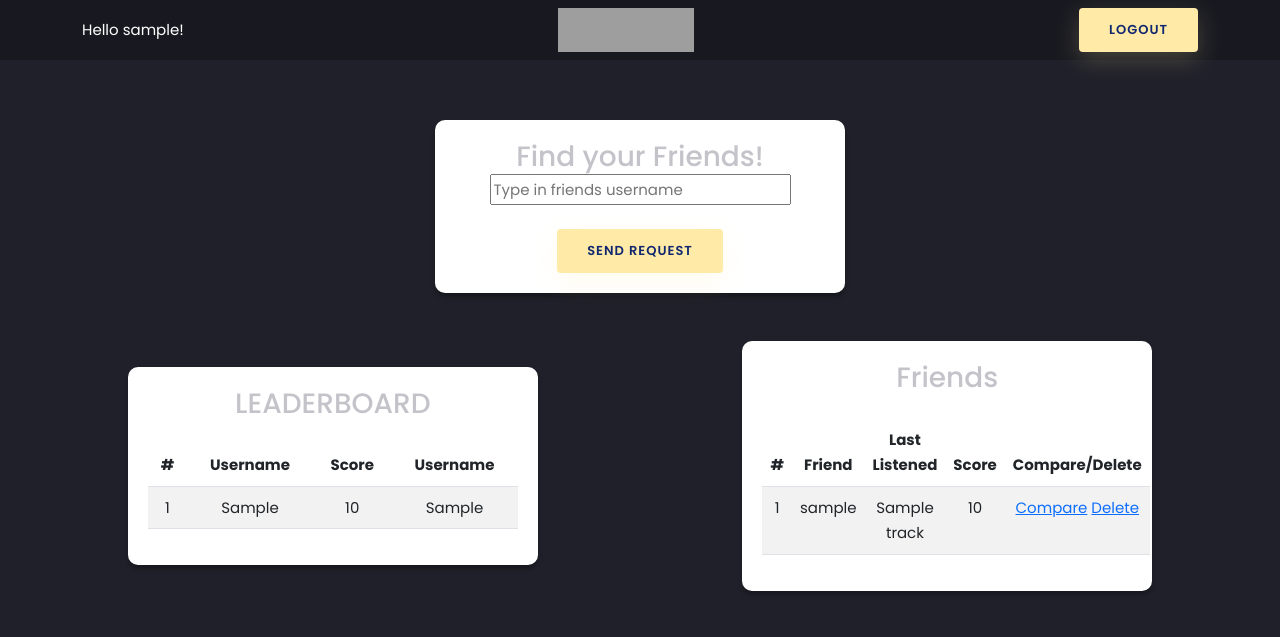
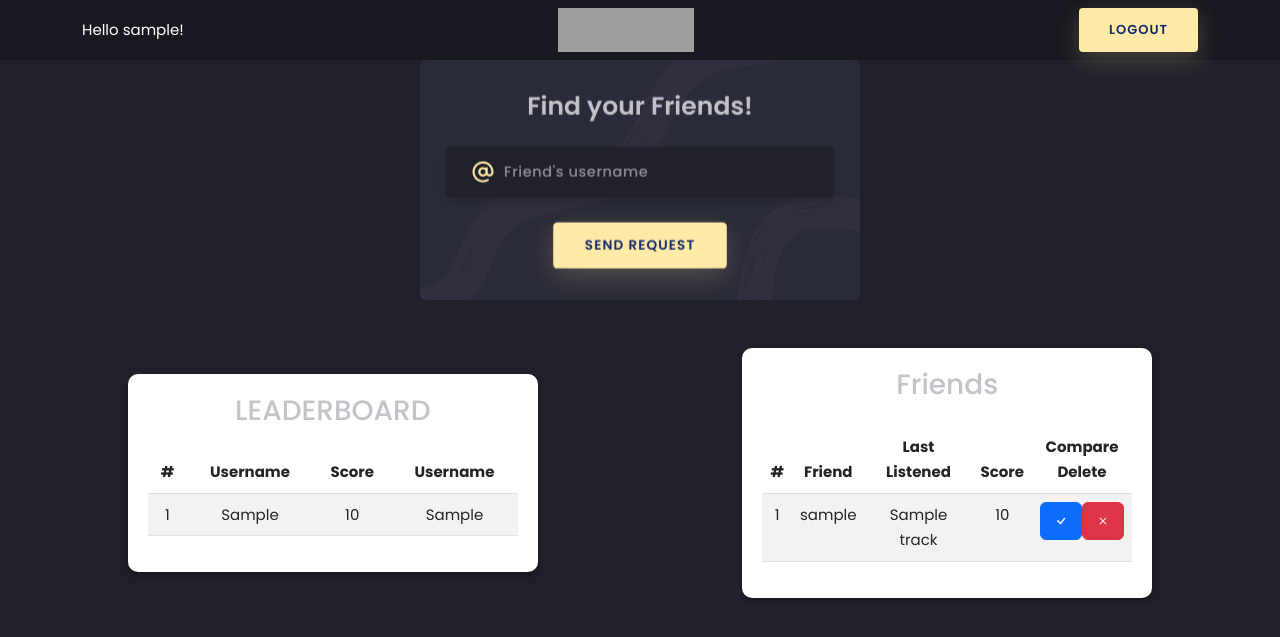
Before and after one commit to Scooney6/Euphonic, a Flask app: template Flask/templates/home.html in a window 1280 px wide. Shown: the top 637 px of the page. Run offline with Flask 2, Linux system fonts and the light colour scheme; the template is opened without the code that fills it: most values are stand-ins (such as "Sample title", 1, 10 or a date in 2020); parts of the project's set-up code (start-up, migrations or seed data) failed here and were passed over; some libraries are stand-ins or nearby versions; grey boxes are pictures that could not be loaded.

Commit message:
Changes to Home Page
Home Page changes! Compare/Delete Replaced with buttons

```diff
--- a/Flask/static/css/style.css
+++ b/Flask/static/css/style.css
@@ -120,8 +120,50 @@ h6 span {
   transition: all 600ms ease-out;
 }
 
+.card-3d-wrap-friends {
+  position: relative;
+  width: 440px;
+  max-width: 100%;
+  height: 240px;
+  -webkit-transform-style: preserve-3d;
+  transform-style: preserve-3d;
+  perspective: 800px;
+  margin-top: 60px;
+}
+
+.card-3d-wrapper-friends {
+  width: 100%;
+  height: 100%;
+  position: absolute;
+  top: 0;
+  left: 0;
+  -webkit-transform-style: preserve-3d;
+  transform-style: preserve-3d;
+  transition: all 600ms ease-out;
+}
+
 .card-front,
 .card-back {
+  width: 100%;
+  height: 100%;
+  background-color: #2a2b38;
+  background-image: url('pat.svg');
+  background-position: bottom center;
+  background-repeat: no-repeat;
+  background-size: 300%;
+  position: absolute;
+  border-radius: 6px;
+  left: 0;
+  top: 0;
+  -webkit-transform-style: preserve-3d;
+  transform-style: preserve-3d;
+  -webkit-backface-visibility: hidden;
+  -moz-backface-visibility: hidden;
+  -o-backface-visibility: hidden;
+  backface-visibility: hidden;
+}
+
+.card-friends {
   width: 100%;
   height: 100%;
   background-color: #2a2b38;
@@ -259,7 +301,7 @@ h6 span {
   transition: all 200ms linear;
 }
 
-.btn {
+.bttn {
   border-radius: 4px;
   height: 44px;
   font-size: 13px;
@@ -288,14 +330,14 @@ h6 span {
   box-shadow: 0 8px 24px 0 rgba(255, 235, 167, .2);
 }
 
-.btn:active,
-.btn:focus {
+.bttn:active,
+.bttn:focus {
   background-color: #102770;
   color: #ffeba7;
   box-shadow: 0 8px 24px 0 rgba(16, 39, 112, .2);
 }
 
-.btn:hover {
+.bttn:hover {
   background-color: #102770;
   color: #ffeba7;
   box-shadow: 0 8px 24px 0 rgba(16, 39, 112, .2);
@@ -372,7 +414,7 @@ h6 span {
   color: #fff;
 }
 
-.navbar-btn {
+.navbar-bttn {
   margin-left: 10px;
 }
 
@@ -409,7 +451,7 @@ h6 span {
 
 /* Error Popup */
 .error-modal-title {
-  color: red;
+  color: orange;
 }
 
 .error-modal-body {
--- a/Flask/templates/home.html
+++ b/Flask/templates/home.html
@@ -14,6 +14,10 @@
     <script src="https://cdnjs.cloudflare.com/ajax/libs/bootstrap/5.2.3/js/bootstrap.min.js"
         integrity="sha512-1/RvZTcCDEUjY/CypiMz+iqqtaoQfAITmNSJY17Myp4Ms5mdxPS5UV7iOfdZoxcGhzFbOm6sntTKJppjvuhg4g=="
         crossorigin="anonymous" referrerpolicy="no-referrer"></script>
+    <link rel="stylesheet"
+        href="https://cdnjs.cloudflare.com/ajax/libs/bootstrap-icons/1.10.4/font/bootstrap-icons.min.css"
+        integrity="sha512-yU7+yXTc4VUanLSjkZq+buQN3afNA4j2ap/mxvdr440P5aW9np9vIr2JMZ2E5DuYeC9bAoH9CuCR7SJlXAa4pg=="
+        crossorigin="anonymous" referrerpolicy="no-referrer" />
 </head>
 
 <body>
@@ -27,26 +31,41 @@
             </div>
             <a class="navbar-brand" href="{{ url_for('home') }}">Euphonic</a>
             <form action="{{ url_for('logout') }}" method="POST">
-                <button type="submit" class="btn btn-secondary navbar-btn">Logout</button>
+                <button type="submit" class="bttn btn-secondary navbar-bttn">Logout</button>
             </form>
         </div>
     </nav>
 
     <!-- Body -->
-    <div class="user-container">
-        <div class="comparison-score"></div>
-        <div class="user">
-            <h3>Find your Friends!</h3>
-            <div class="row">
-                <div class="small-12 columns">
+    <div class="section">
+        <div class="container">
+            <div class="row justify-content-center">
+                <div class="text-center align-self-center">
+                    <!-- <div class="section pb-5 pt-5 pt-sm-2 text-center"> -->
+                    <div class="card-3d-wrap-friends mx-auto">
+                        <div class="card-3d-wrapper-friends">
+                            <div class="card-friends">
+                                <div class="center-wrap">
+                                    <div class="section text-center">
+                                        <h4 class="mb-15 pb-3">Find your Friends!</h4>
                                         <form action="{{ url_for('addFriendRoute') }}" method="POST">
-                        <input type="text" name="friend_username" placeholder="Type in friends username"><br>
-                        <button type="submit" class="btn mt-4" style="text-decoration: none;">Send Request</button>
+                                            <div class="form-group">
+                                                <input type="username" name="friend_username" class="form-style"
+                                                    placeholder="Friend's username" id="friend_username"
+                                                    autocomplete="off">
+                                                <i class="input-icon uil uil-at"></i>
+                                            </div>
+                                            <input type="submit" class="bttn mt-4" value="Send Request">
                                         </form>
                                     </div>
                                 </div>
                             </div>
-        <div class="comparison-score"></div>
+                        </div>
+                    </div>
+                    <!-- </div> -->
+                </div>
+            </div>
+        </div>
     </div>
 
     <div class="user-container mt-5">
@@ -88,7 +107,7 @@
                                 <th scope="col">Friend</th>
                                 <th scope="col">Last Listened</th>
                                 <th scope="col">Score</th>
-                                <th scope="col">Compare/Delete</th>
+                                <th scope="col">Compare<br>Delete</th>
                             </tr>
                         </thead>
                         <tbody>
@@ -103,8 +122,23 @@
                                 {% endif %}
                                 <td>{{ friend['score'] }}</td>
                                 <td>
-                                    <a href="{{ url_for('compareRoute', friend_username=friend['username']) }}">Compare</a>
-                                    <a href="{{ url_for('deleteFriendRoute', friend_username=friend['username']) }}">Delete</a>
+                                    <div class="btn-group">
+                                        <a href="{{ url_for('compareRoute', friend_username=friend['username']) }}"><button
+                                                type="button" class="btn btn-primary"><svg
+                                                    xmlns="http://www.w3.org/2000/svg" width="16" height="16"
+                                                    fill="currentColor" class="bi bi-check" viewBox="0 0 16 16">
+                                                    <path
+                                                        d="M10.97 4.97a.75.75 0 0 1 1.07 1.05l-3.99 4.99a.75.75 0 0 1-1.08.02L4.324 8.384a.75.75 0 1 1 1.06-1.06l2.094 2.093 3.473-4.425a.267.267 0 0 1 .02-.022z" />
+                                                </svg><span class="visually-hidden">Compare</span></button></a>
+                                        <a
+                                            href="{{ url_for('deleteFriendRoute', friend_username=friend['username']) }}"><button
+                                                type="button" class="btn btn-danger"><svg
+                                                    xmlns="http://www.w3.org/2000/svg" width="16" height="16"
+                                                    fill="currentColor" class="bi bi-x" viewBox="0 0 16 16">
+                                                    <path
+                                                        d="M4.646 4.646a.5.5 0 0 1 .708 0L8 7.293l2.646-2.647a.5.5 0 0 1 .708.708L8.707 8l2.647 2.646a.5.5 0 0 1-.708.708L8 8.707l-2.646 2.647a.5.5 0 0 1-.708-.708L7.293 8 4.646 5.354a.5.5 0 0 1 0-.708z" />
+                                                </svg><span class="visually-hidden">Delete</span></button></a>
+                                    </div>
                                 </td>
                             </tr>
                             {% endfor %}
@@ -120,7 +154,8 @@
         <div class="modal-dialog">
             <div class="modal-content">
                 <div class="modal-header d-flex justify-content-center">
-            <h5 class="modal-title error-modal-title text-center" id="errorModalLabel">Error Message</h5>
+                    <h5 class="modal-title error-modal-title text-center" id="errorModalLabel">Error Message
+                    </h5>
                     <button type="button" class="btn-close" data-bs-dismiss="modal" aria-label="Close"></button>
                 </div>
                 <div class="modal-body error-modal-body text-center">
```
Also changed, not shown: Flask/templates/compare.html (+6 -2 lines), Flask/templates/index.html (+8 -4 lines). Lines whose indentation alone changed are shown as unchanged.
